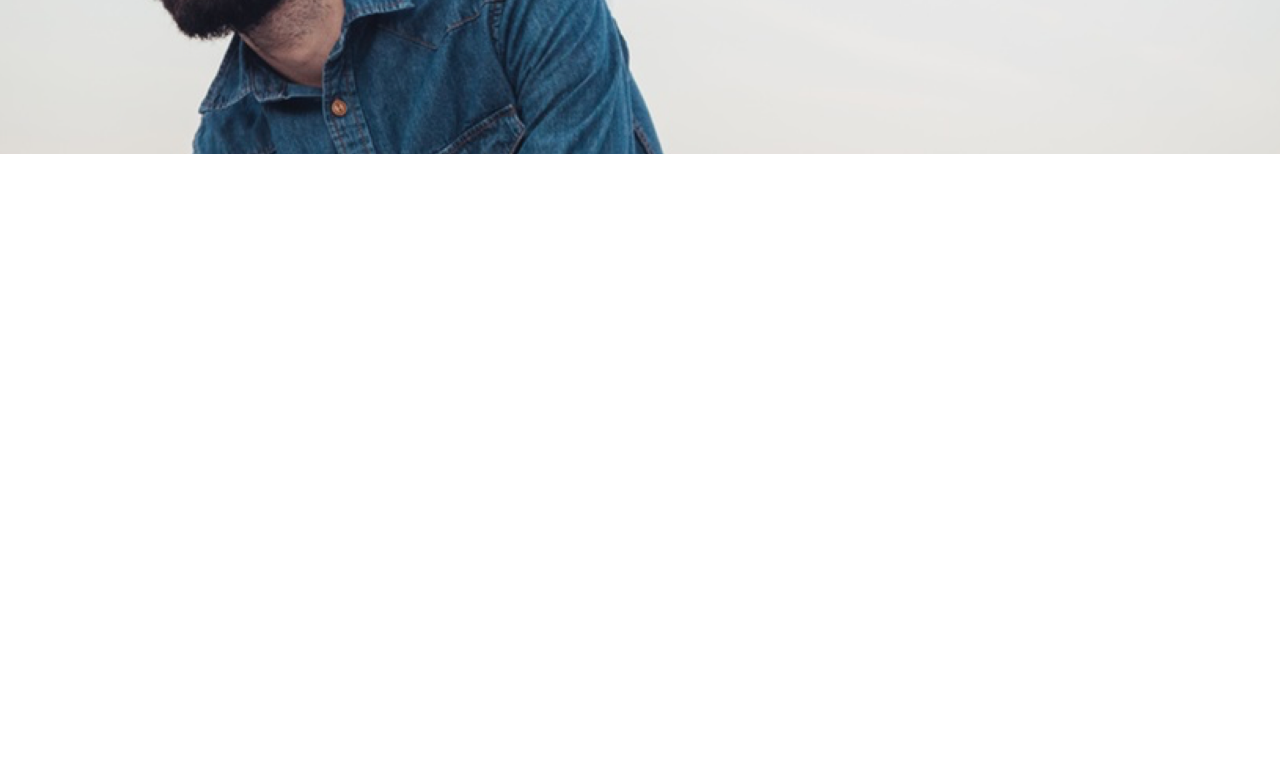
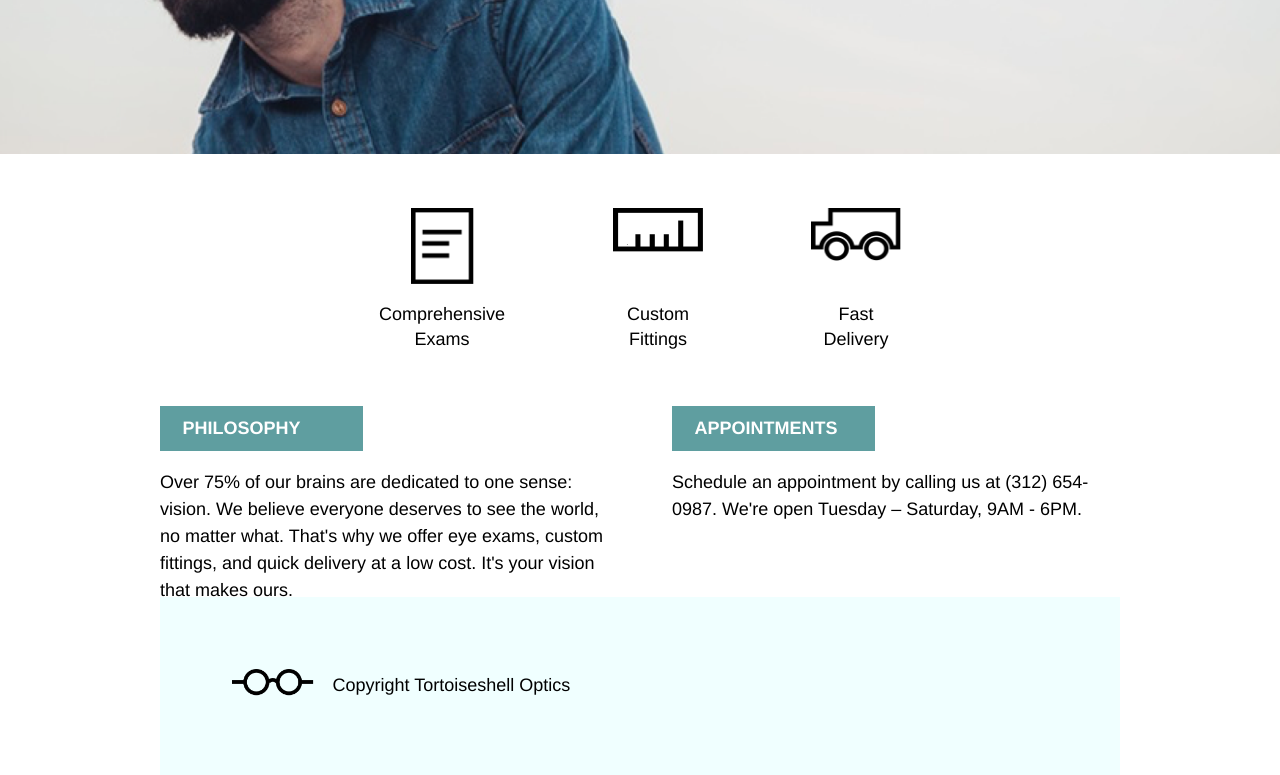
Before and after one commit to andrewsipe/tortoiseshell, a plain HTML site: page index.html in a window 1280 px wide. Shown: the part 386-1161 px from the top of the page. Before the commit the page ends 800 px from the top, so only its background shows below. Drawn offline with Linux system fonts and the light colour scheme.

Commit message:
HTML layout finished

```diff
--- a/index.html
+++ b/index.html
@@ -10,13 +10,15 @@
 </head>
 
 <!-- image links: ./resources/images/ -->
+<!-- icon links: ./resources/images/icons/ -->
 
 <body>
 
-    <!--Header ==============================================================-->
-
-    <div class="herocontainer">
+    <!--Herographic =========================================================-->
+    <section id="herocontainer">
+        <!--Header ==========================================================-->
         <header>
+            <!--Logo and title ==============================================-->
             <div class="logo">
                 <a href="./index.html"><img src="./resources/images/icons/logo-white.png" alt=""
                 /></a>
@@ -29,25 +31,49 @@
                 <a href="#contact">Contact</a>
             </nav>
         </header>
+        <!--Minibanner ======================================================-->
         <div class="container">
             <div class="minibanner">
                 <h1>DON'T JUST LOOK, SEE!</h1>
             </div>
         </div>
-        <!--White floating text box =========================================-->
+    </section>
 
-    </div>
+    <!--Services ============================================================-->
+    <section id="services">
+        <div class=icons>
+            <img src="./resources/images/icons/paper-icon.png" alt="" />
+            <p>Comprehensive <br /> Exams</p>
+        </div>
+        <div class=icons>
+            <img src="./resources/images/icons/ruler-icon.png" alt="" />
+            <p>Custom <br /> Fittings</p>
+        </div>
+        <div class=icons>
+            <img src="./resources/images/icons/truck-icon.png" alt="" />
+            <p>Fast <br /> Delivery</p>
+        </div>
+    </section>
 
-
-
-    <!--Main Content ========================================================-->
-    <div id="maincontent">
-
-    </div>
+    <!--Products ============================================================-->
+    <section id="products">
+        <div class=info>
+            <h2>PHILOSOPHY</h2>
+            <p>Over 75% of our brains are dedicated to one sense: vision. We believe
+                everyone deserves to see the world, no matter what. That's why we
+                offer eye exams, custom fittings, and quick delivery at a low cost.
+                It's your vision that makes ours.</p>
+        </div>
+        <div class="info">
+            <h2>APPOINTMENTS</h2>
+            <p>Schedule an appointment by calling us at (312) 654-0987. We're open Tuesday
+                – Saturday, 9AM - 6PM.</p>
+        </div>
+    </section>
 
     <!--Footer ==============================================================-->
     <footer>
-
+        <a href="#herographic"><img src="./resources/images/icons/logo-black.png" alt=""/></a><span>Copyright Tortoiseshell Optics</span>
     </footer>
 
 </body>
--- a/resources/css/style.css
+++ b/resources/css/style.css
@@ -2,21 +2,23 @@
 html
 {
     font-size: 18px;
+
+    height: 100%;
 }
 
 /* Standard element styling ================================================= */
 body
 {
-    /*typography*/
     font-family: Helvetica, Arial, sans-serif;
     font-size: 1rem;
     line-height: 1.4rem;
-    /*positioning & display*/
-    /*box-model*/
 
+    position: relative;
+
+    min-height: 100%;
     margin: 0;
     padding: 0;
-    /*styling*/
+    padding-bottom: 9.5rem;
 
     color: black;
     background-color: white;
@@ -35,16 +37,25 @@ h1
     line-height: 1.2rem;
 }
 
+h2
+{
+    font-size: 1rem;
+    font-weight: bold;
+
+    color: white;
+}
+
+
 /* image links: ../images/ */
+/* icon links: ../images/icons/ */
 
-.herocontainer
+#herocontainer
 {
-    position: fixed;
-
     display: flex;
 
-    width: 100%;
+    width: auto;
     height: 30rem;
+    margin: 0 auto;
 
     background: url('../images/glasses-bg.png') center;
     background-size: cover;
@@ -108,7 +119,7 @@ nav a
     color: white;
 }
 
-/* White float ===============================================================*/
+/* Minibanner ================================================================*/
 .container
 {
     display: flex;
@@ -132,10 +143,97 @@ nav a
     justify-content: flex-end;
 }
 
+/* Services ==================================================================*/
 
-/* Main Content ==============================================================*/
+#services
+{
+    display: flex;
+
+    margin: 0 auto;
+
+    justify-content: center;
+}
+
+.icons
+{
+    display: flex;
+    flex-direction: column;
+
+    height: 8rem;
+    margin: 3rem 3rem;
+
+    text-align: center;
+
+    justify-content: space-between;
+    align-items: center;
+}
+
+.icons img
+{
+    width: 5rem;
+    height: auto;
+
+    object-fit: contain;
+}
+
+.icons:first-child img
+{
+    width: 3.5rem;
+    height: auto;
+}
+
+/* Products ==================================================================*/
+
+#products
+{
+    display: flex;
+
+    justify-content: center;
+}
+
+.info
+{
+    line-height: 1.5rem;
+
+    width: 35%;
+    margin: 0 2.5%;
+}
+
+.info h2
+{
+    width: 10rem;
+    margin: 0 0 1rem 0;
+    padding: .5rem 0 .5rem 1.25rem;
+
+    background-color: cadetblue;
+}
 
 /* Footer ====================================================================*/
+
+footer
+{
+    position: absolute;
+    right: 0;
+    bottom: 0;
+    left: 0;
+
+    display: flex;
+
+    width: 53.3rem;
+    margin: 5rem auto 0 auto;
+    padding: 4rem 0rem;
+
+    color: black;
+    background-color: azure;
+
+    align-items: center;
+}
+
+footer img
+{
+    height: 1.5rem;
+    margin: 0 1rem 0 4rem;
+}
 
 /*----------------------------------------------------------------------------*/
 /* @media ====================================================================*/
```
